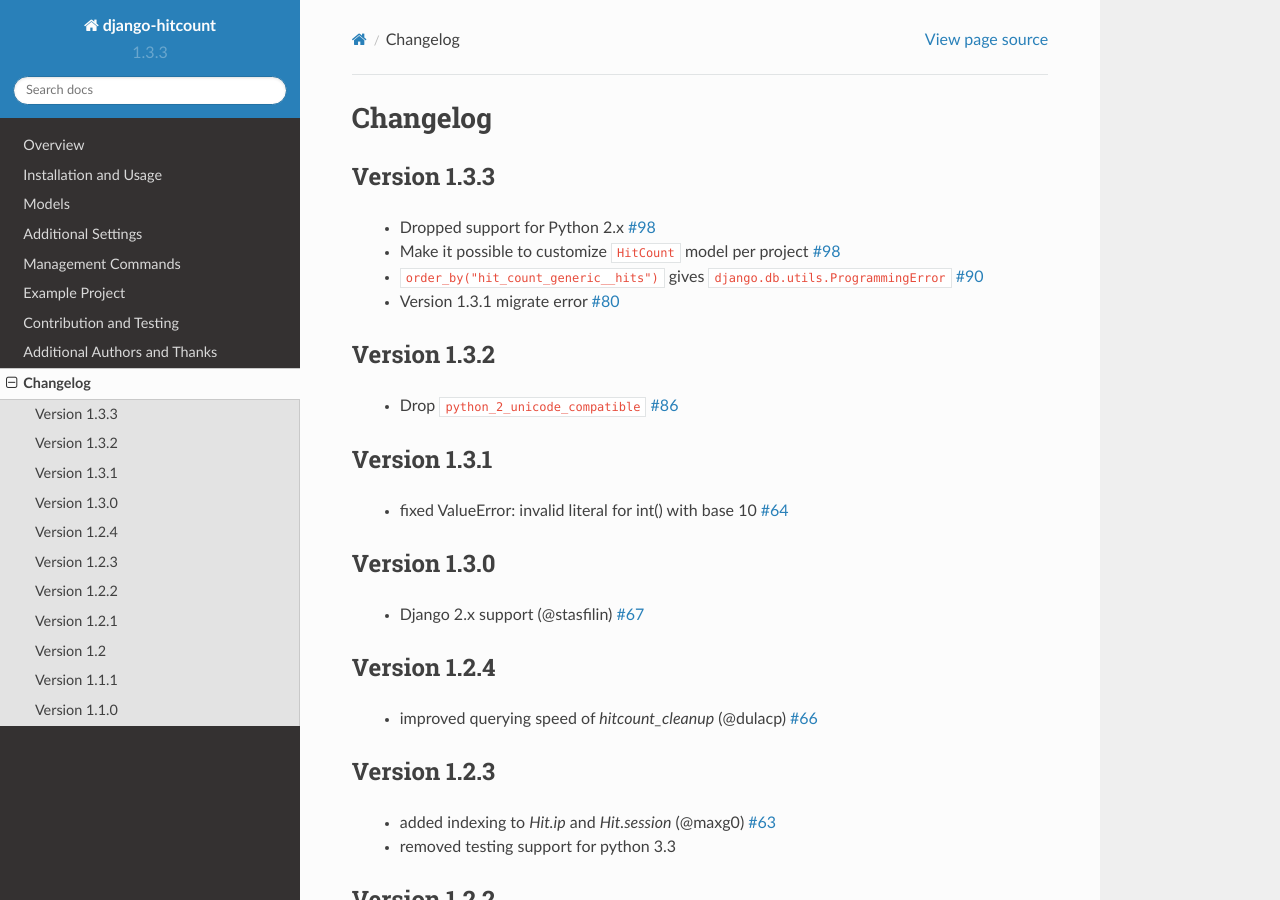
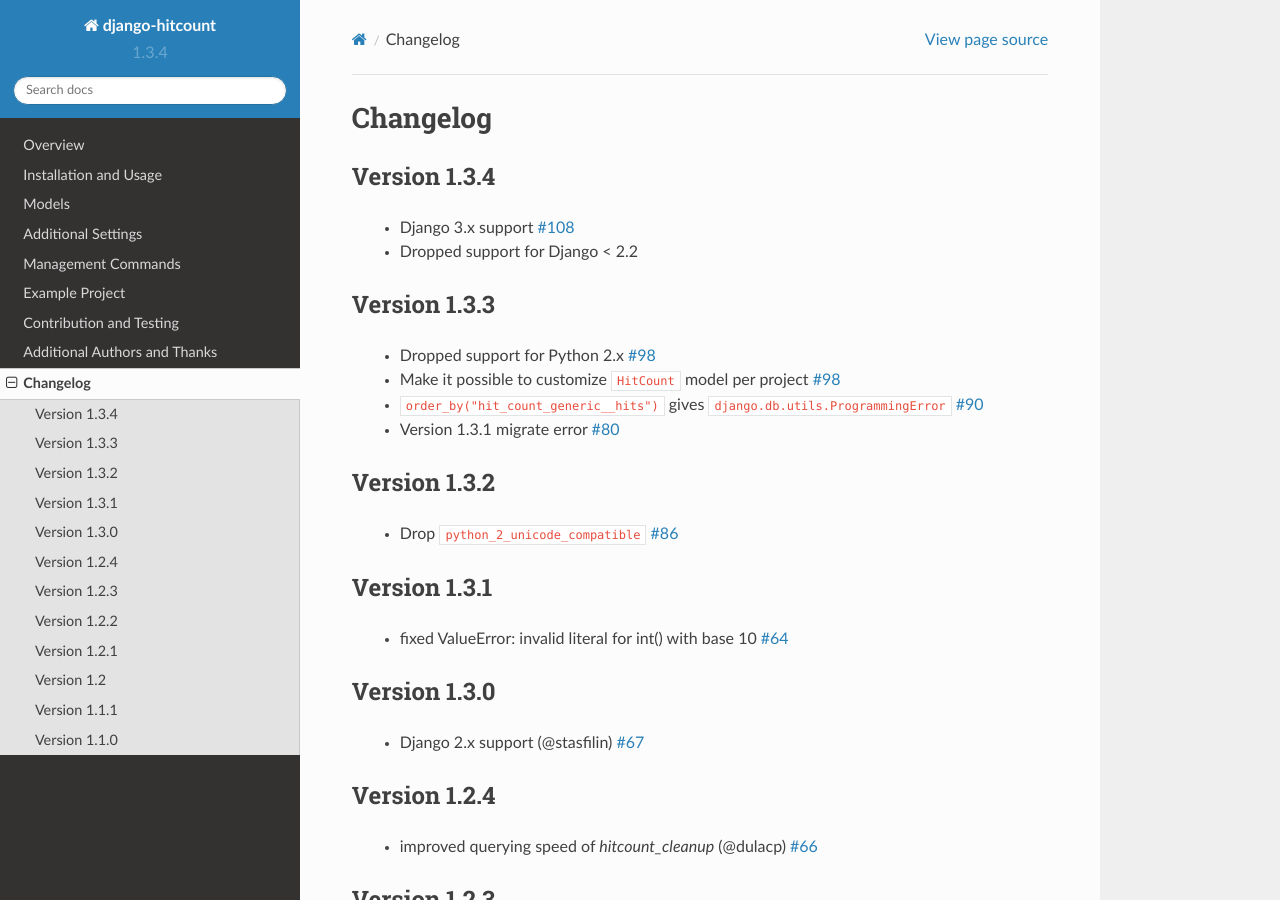
Before and after one commit to thornomad/django-hitcount, a Sphinx documentation site: the page built from docs/changelog.rst, in a window 1280 px wide and 900 px high. Built offline with Sphinx 7.4.7 and the Read the Docs theme 2.0.0, drawn with Linux system fonts in a browser that asks for light colours.

Commit message:
bump version number

```diff
--- a/docs/changelog.rst
+++ b/docs/changelog.rst
@@ -1,5 +1,11 @@
 Changelog
 =========
+
+Version 1.3.4
+-------------
+
+ * Django 3.x support `#108`_
+ * Dropped support for Django < 2.2
 
 Version 1.3.3
 -------------
@@ -81,6 +87,7 @@
 
 .. note:: if you are upgrading from version 0.2 (it's so old!) the ``HitCount.object_pk`` was changed from a ``CharField`` to a ``PositiveIntegerField``.  You will have to manually fix this in your database after upgrading.
 
+.. _#108: https://github.com/thornomad/django-hitcount/issues/108
 .. _#98: https://github.com/thornomad/django-hitcount/pull/98
 .. _#90: https://github.com/thornomad/django-hitcount/issues/90
 .. _#80: https://github.com/thornomad/django-hitcount/issues/80
--- a/hitcount/__init__.py
+++ b/hitcount/__init__.py
@@ -1,3 +1,3 @@
-VERSION = (1, 3, 3)
+VERSION = (1, 3, 4)
 
 __version__ = '.'.join(str(i) for i in VERSION)
```
